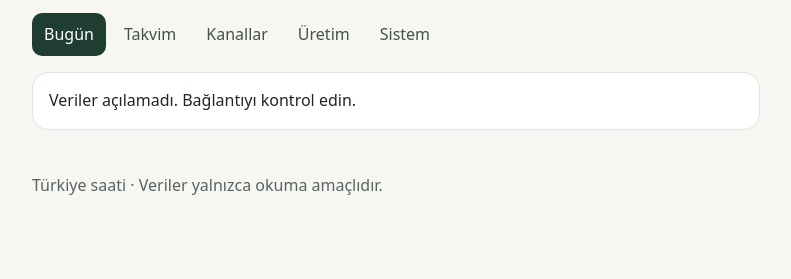
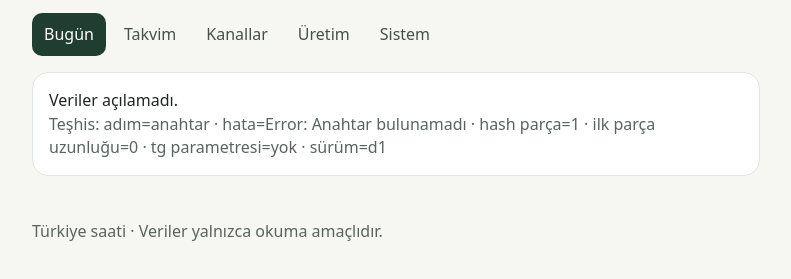
Before and after one commit to davhuse/yayin-paneli, a plain HTML site: page index.html in a window 1280 px wide. Shown: the part 61-340 px from the top of the page, without its empty margins (244-1035 px from the left). Drawn offline with Linux system fonts and the light colour scheme.

Commit message:
Panel teshis satiri

```diff
--- a/index.html
+++ b/index.html
@@ -17,5 +17,5 @@ if(tab==='channels'){out=cs.map(c=>{let gs=grouped(c),v=(c.yayin||[]).filter(x=>
 if(tab==='production')out=cs.filter(c=>(c.is||'').includes('Çalışan')).map(c=>card(esc(c.ad),`<p>${esc(c.is)}</p><p>Model, son satır ve süre: bilinmiyor</p>`)).join('')||card('Üretim','<p class="empty">Doğrulanmış çalışan iş bilgisi yok.</p>');
 if(tab==='system'){let n=data.nobetci||{};out=card('Model kotaları',`<p>${esc(data.kota||'Bilinmiyor')}</p>`)+card('Nöbetçi',`<p>${n.uyarilar?Object.keys(n.uyarilar).length+' kayıtlı uyarı izi':'Durum bilgisi yok'}</p><p class="muted">Kayıtlar geçmişe ait olabilir; güncel müdahale sayısı doğrulanamadı.</p>`)}app.innerHTML=out}
 function selectTab(t){tab=t;document.querySelectorAll('nav button').forEach(b=>b.setAttribute('aria-selected',String(b.dataset.tab===t)));draw()}document.querySelectorAll('nav button').forEach(b=>b.onclick=()=>selectTab(b.dataset.tab));
-async function start(){try{if(initial)data=initial;else{let key=location.hash.slice(1).split('&').find(x=>x&&!x.includes('='))||'';/* Telegram hash parameters */if(!key)throw Error('Anahtar bulunamadı');let obj=await (await fetch('veri.enc.json',{cache:'no-store'})).json();let dec=s=>Uint8Array.from(atob(s.replace(/-/g,'+').replace(/_/g,'/')),c=>c.charCodeAt(0));let k=await crypto.subtle.importKey('raw',dec(key),'AES-GCM',false,['decrypt']);let plain=await crypto.subtle.decrypt({name:'AES-GCM',iv:dec(obj.iv)},k,dec(obj.data));data=JSON.parse(new TextDecoder().decode(plain))}document.querySelector('#stamp').textContent='Son yenileme: '+new Intl.DateTimeFormat('tr-TR',{timeZone:'Europe/Istanbul',dateStyle:'short',timeStyle:'short'}).format(date(data.zaman));draw()}catch(e){app.innerHTML='<div class="card">Veriler açılamadı. Bağlantıyı kontrol edin.</div>'}}start();
+async function start(){try{if(initial)data=initial;else{let key=location.hash.slice(1).split('&').find(x=>x&&!x.includes('='))||'';/* Telegram hash parameters */window._adim='anahtar';if(!key)throw Error('Anahtar bulunamadı');window._adim='indirme';let obj=await (await fetch('veri.enc.json',{cache:'no-store'})).json();let dec=s=>Uint8Array.from(atob(s.replace(/-/g,'+').replace(/_/g,'/')),c=>c.charCodeAt(0));window._adim='sifre-cozme';let k=await crypto.subtle.importKey('raw',dec(key),'AES-GCM',false,['decrypt']);let plain=await crypto.subtle.decrypt({name:'AES-GCM',iv:dec(obj.iv)},k,dec(obj.data));data=JSON.parse(new TextDecoder().decode(plain))}document.querySelector('#stamp').textContent='Son yenileme: '+new Intl.DateTimeFormat('tr-TR',{timeZone:'Europe/Istanbul',dateStyle:'short',timeStyle:'short'}).format(date(data.zaman));draw()}catch(e){let h=location.hash.slice(1),parts=h.split('&');app.innerHTML='<div class="card">Veriler açılamadı.<br><small>Teşhis: adım='+esc(window._adim||'?')+' · hata='+esc(e.name+': '+e.message)+' · hash parça='+parts.length+' · ilk parça uzunluğu='+(parts[0]||'').length+' · tg parametresi='+(h.includes('tgWebApp')?'var':'yok')+' · sürüm=d1</small></div>'}}start();
 </script></body></html>
```
